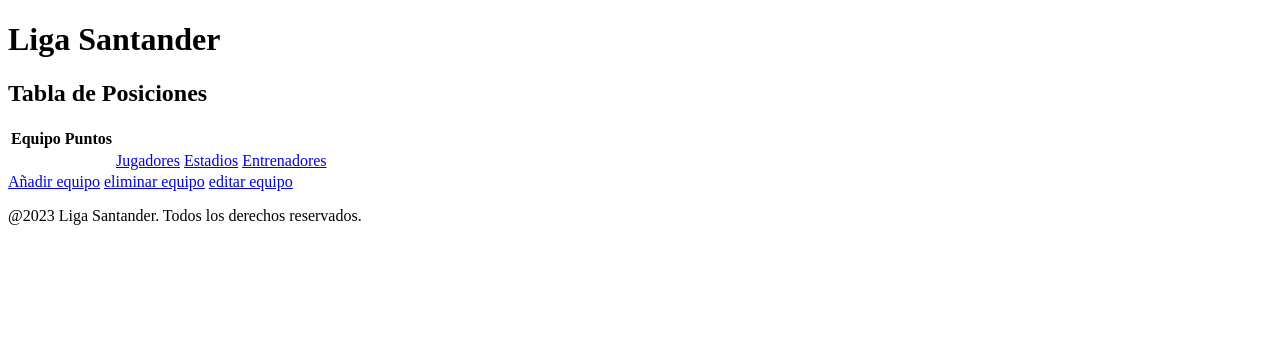
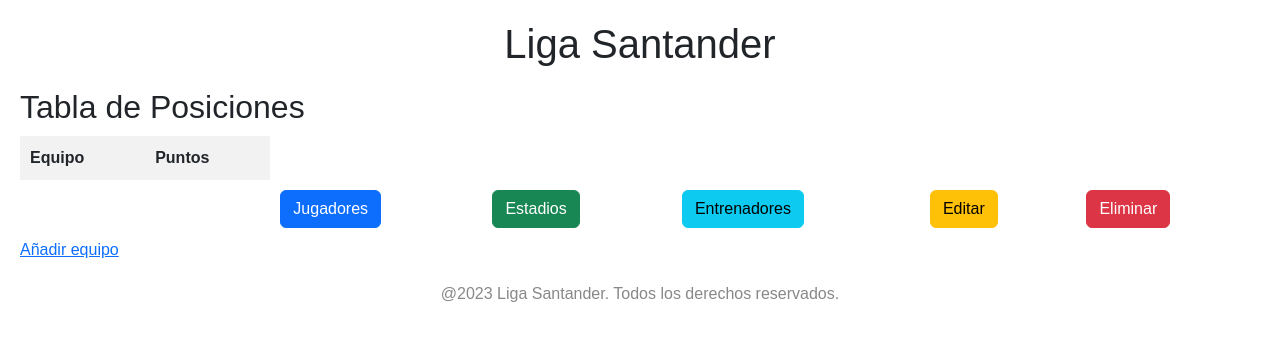
Before and after one commit to abonbal/Proyecto, a PHP site: page / in a window 1280 px wide. Shown: the top 341 px of the page. Run offline with PHP 8.4, Linux system fonts and the light colour scheme; tables that the repository leaves empty or names only in its code hold one stand-in row (values such as "Sample post"); data that the repository does not hold is empty; some libraries are stand-ins or nearby versions.

Commit message:
index. con bootstrap

```diff
--- a/index.php
+++ b/index.php
@@ -12,6 +12,55 @@
 <html>
 <head>
     <title>Liga Santander</title>
+    <link rel="stylesheet" href="css/bootstrap.min.css">
+	<link rel="stylesheet" href="css/jquery.dataTables.min.css">
+    <style>
+        body {
+            font-family: Arial, sans-serif;
+            margin: 20px;
+        }
+
+        header {
+            text-align: center;
+            margin-bottom: 20px;
+        }
+
+        h1 {
+            margin: 0;
+        }
+
+        h2 {
+            margin-bottom: 10px;
+        }
+
+        table {
+            width: 100%;
+            border-collapse: collapse;
+        }
+
+        th, td {
+            padding: 10px;
+            text-align: left;
+        }
+
+        thead {
+            background-color: #f2f2f2;
+        }
+
+        tbody tr:nth-child(even) {
+            background-color: #f9f9f9;
+        }
+
+        a.btn {
+            margin-right: 5px;
+        }
+
+        footer {
+            text-align: center;
+            margin-top: 20px;
+            color: #888;
+        }
+    </style>
 </head>
 <body>
     <header>
@@ -32,9 +81,12 @@
 							<tr>
 								<td><?php echo $fila['Nombre'];?></td>
 								<td><?php echo $fila['Puntos'];?></td>
-						<td><a href="Jugadores.php?id=<?php echo $fila["id_equipo"];?>"class="btn btn-danger">Jugadores</a></td>
-                        <td><a href="Estadio.php?id=<?php echo $fila["id_equipo"];?>"class="btn btn-danger">Estadios</a></td>
-                        <td><a href="Entrenadores.php?id=<?php echo $fila["id_equipo"];?>"class="btn btn-danger">Entrenadores</a></td>
+						<td><a href="Jugadores.php?id=<?php echo $fila["id_equipo"];?>"class="btn btn-primary">Jugadores</a></td>
+                        <td><a href="Estadio.php?id=<?php echo $fila["id_equipo"];?>"class="btn btn-success">Estadios</a></td>
+                        <td><a href="Entrenadores.php?id=<?php echo $fila["id_equipo"];?>"class="btn btn-info">Entrenadores</a></td>
+                        <td><a href="editar1.php?id=<?php echo $fila["id_equipo"];?>"class="btn btn-warning">Editar</a></td>
+                        <td><a href="eliminar.php?id=<?php echo $fila["id_equipo"];?>"class="btn btn-danger">Eliminar</a></td>
+
 							</tr>
 						<?php
 						}
@@ -42,9 +94,7 @@
 
 			</tbody>
         </table>
-        <a href="añadir.php">Añadir equipo</a>
-        <a href="eliminar.php">eliminar equipo</a>
-        <a href="editar.php">editar equipo</a>
+        <a href="añadir1.php">Añadir equipo</a>
 
     <footer>
         <p>@2023 Liga Santander. Todos los derechos reservados.</p>
```
Also changed, not shown: añadir.php (deleted).
